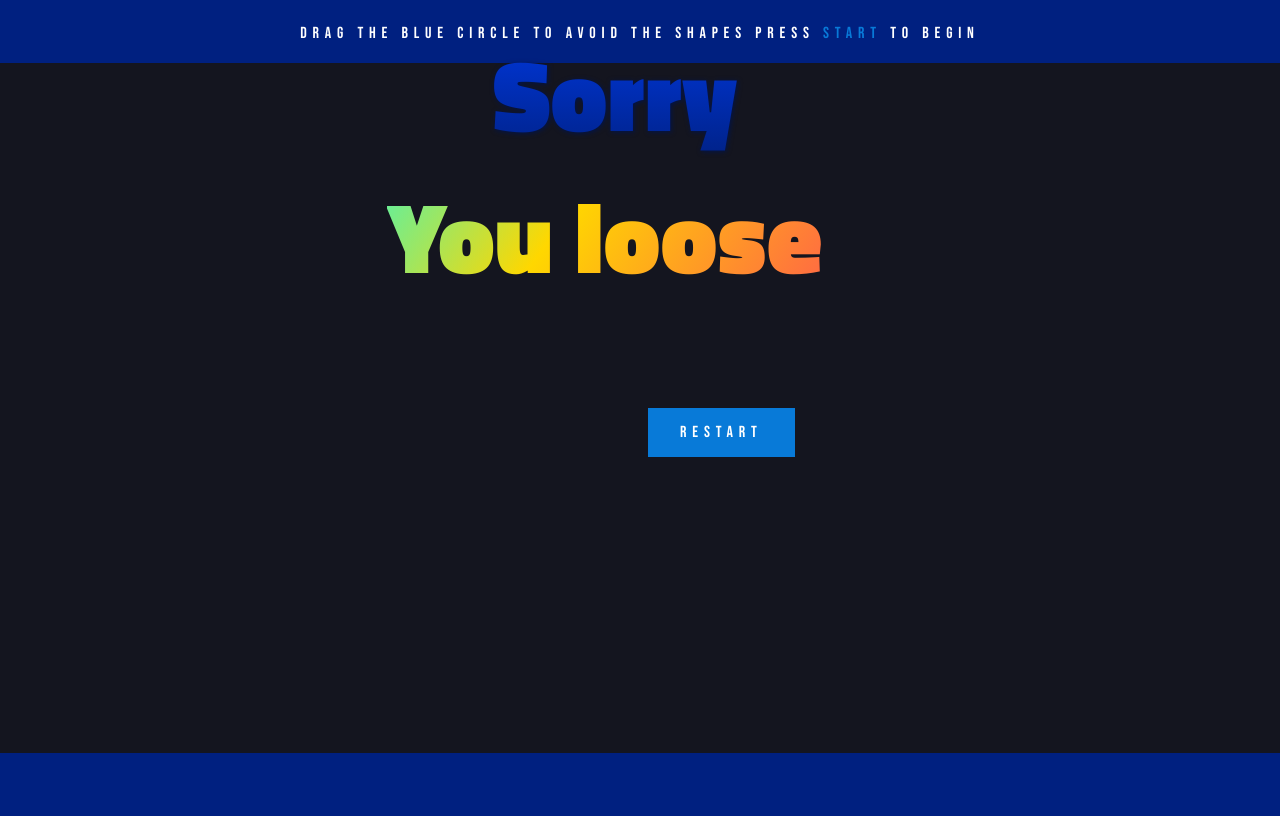
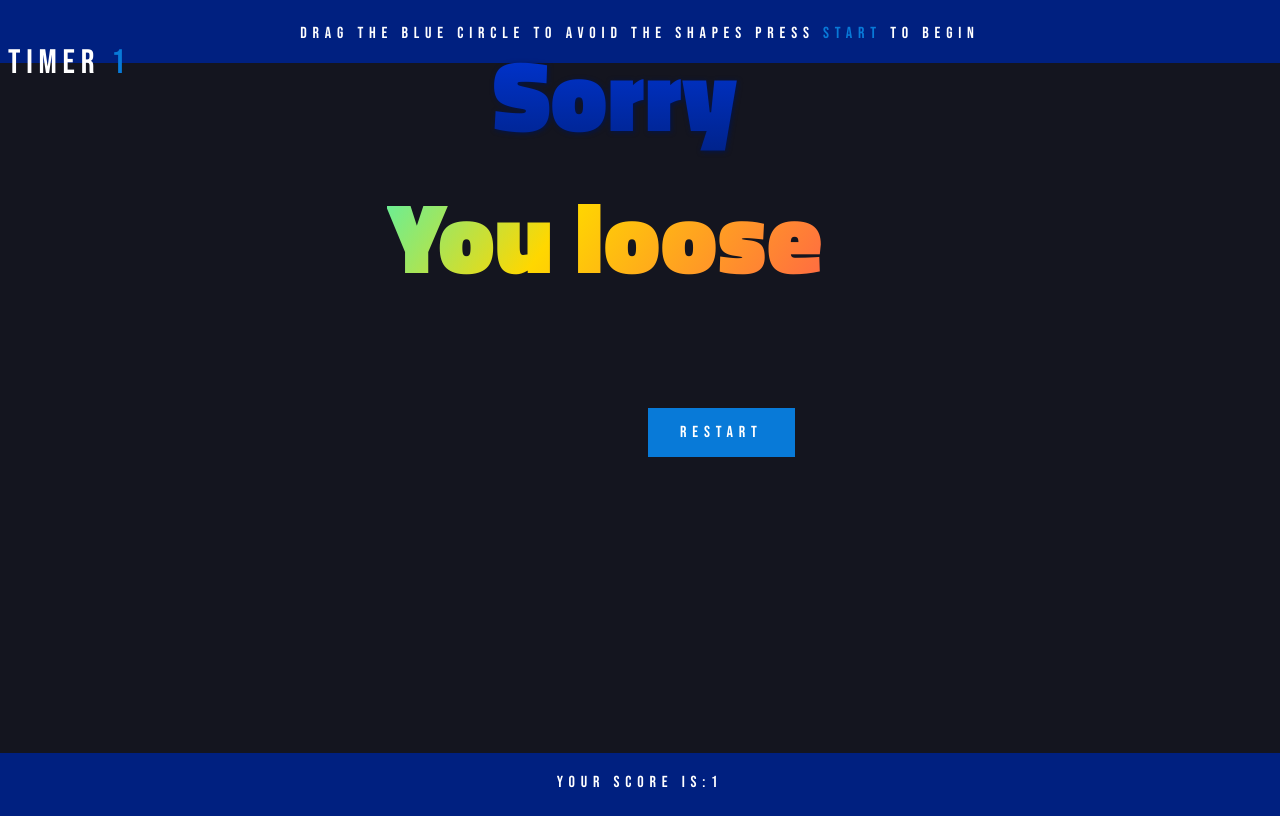
Before and after one commit to AymarBale/2dGameJavascript, a website: page index.html in a window 1280 px wide. Both pictures are taken after a click on the button "start". Shown: the top 816 px of the page. Drawn offline with nearby package versions, Linux system fonts and the light colour scheme.

Commit message:
timer and sound

```diff
--- a/css/style.css
+++ b/css/style.css
@@ -61,5 +61,18 @@ p {
 
 span {
     color: rgb(8, 122, 216);
-    ;
 }
+
+#myTimer {
+    text-align: left;
+    font-size: 34px;
+}
+
+#ambient-audio {
+    display: none;
+}
+
+#score {
+    bottom: 0px;
+    display: none;
+}
--- a/index.html
+++ b/index.html
@@ -100,6 +100,10 @@
 
 
         function stopGame() {
+            let stopMusic = document.getElementById("ambient-audio");
+            let losingSound = document.getElementById("losingSound");
+            stopMusic.pause();
+            losingSound.play();
             isPlaying = false;
             Matter.Composite.remove(engine.world, ball);
             Matter.Composite.remove(engine.world, sling)
@@ -126,7 +130,8 @@
                         const polys = Matter.Bodies.polygon(posX, posY, sides, Matter.Common.random(30, 40));
                         polys.label = "enemy";
                         Matter.World.add(engine.world, polys);
-
+                        let EnemySound = document.getElementById("myEnemy-audio");
+                        EnemySound.play();
                         const direction = Matter.Vector.sub(ball.position, polys.position);
 
                         // Normalize the direction vector
@@ -147,10 +152,19 @@
 
 
     </script>
-    <!--<h1 id="mainTitle"></h1>-->
+    <audio src="./sound/mouseClick.mp3" id="my-audio"></audio>
+    <audio src="./sound/enemy.mp3" id="myEnemy-audio"></audio>
+    <audio src="./sound/losingSound.mp3" id="losingSound"></audio>
+    <audio controls loop id="ambient-audio">
+        <source src="./sound/ambientSound.mp3" type="audio/mp3">
+    </audio>
+    <!--<audio src="./js/ambientSound.mp3" id="ambient-audio"></audio>-->
     <h1 data-text="Dodge the shapes" id="mainTitle"><span>Dodge the shapes</span></h1>
-    <button onclick="startGame()" id="start">start</button>
+    <button onclick="startGame();playMusic()" id="start">start</button>
     <p id="tuto"> drag the blue circle to avoid the shapes press <span>start</span> to begin</p>
+    <p id="myTimer">Timer <span id="changeTime">0:00</span></p>
+    <p id="score">Your score is:</p>
+
 </body>
 
 </html>
--- a/js/main.js
+++ b/js/main.js
@@ -1,5 +1,6 @@
 
-let element; let startButton; let text
+let element; let startButton; let text; let buttonSound; let Scoretimer
+let score; let sec = 1;
 (function (window, document, undefined) {
 
     // code that should be taken care of right away
@@ -10,16 +11,27 @@ let element; let startButton; let text
         element = document.getElementById('mainTitle');
         startButton = document.getElementById('start');
         text = document.getElementById("tuto");
+        buttonSound = document.getElementById('my-audio');
+        ambientSound = document.getElementById("ambient-audio");
+        score = document.getElementById("score")
     }
 
 })(window, document, undefined);
 
+function playMusic() {
+    buttonSound.play();
+}
 function startGame() {
+
     if (startButton.textContent === "start") {
+
         isPlaying = true;
+        timer();
         element.style.display = 'none';
         startButton.style.display = 'none';
+        ambientSound.play()
     } if (startButton.textContent === "restart") {
+
         location.reload();
     }
 
@@ -28,7 +40,23 @@ function startGame() {
 function reload() {
     element.style.display = '';
     startButton.style.display = '';
+    score.style.display = 'block';
+    score.textContent += sec - 1
     element.textContent = "You loose"
     element.setAttribute('data-text', 'Sorry');
     startButton.textContent = "restart"
+    clearInterval(Scoretimer)
 }
+function timer() {
+
+
+    Scoretimer = setInterval(function () {
+
+        document.getElementById('changeTime').innerHTML = '' + sec;
+        sec++;
+
+
+    }, 1000);
+
+
+}
```
Also changed, not shown: js/test.html (added, +14 -0 lines), 4 other files.
